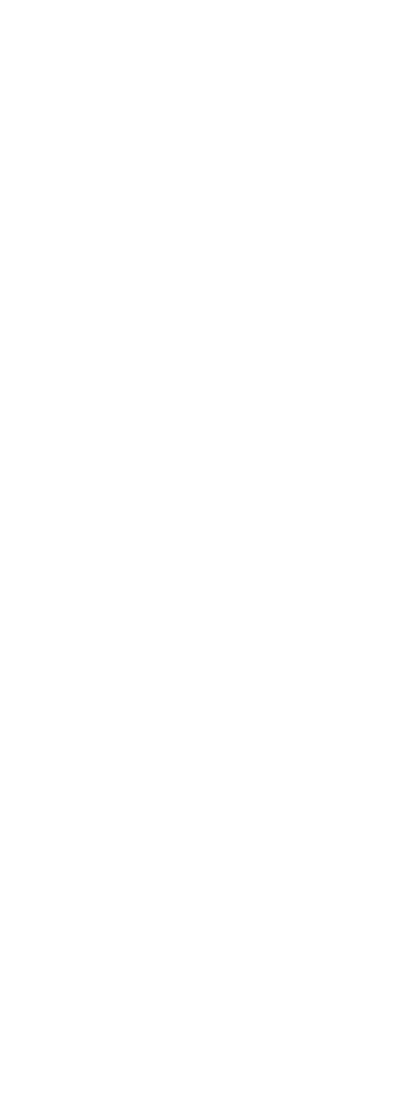
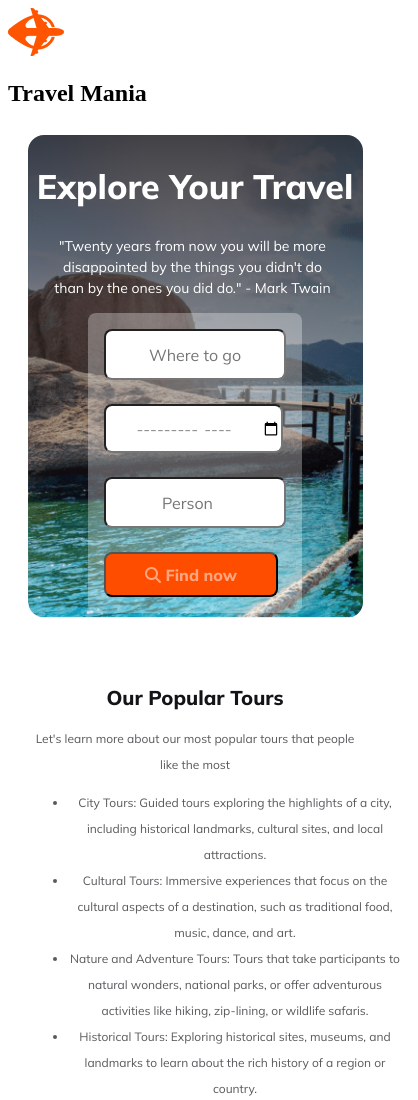
Before and after one commit to avijeetgoswami/assignment2, a plain HTML site: page index.html in a window 390 px wide. Shown: the top 1100 px of the page, 418 px wide, since content can reach past the window. Before the commit the page ends 844 px from the top, so only its background shows below. Drawn offline with Linux system fonts and the light colour scheme.

Commit message:
completed the third part

```diff
--- a/index.html
+++ b/index.html
@@ -1,14 +1,106 @@
 <!DOCTYPE html>
 <html lang="en">
+
 <head>
     <meta charset="UTF-8">
     <meta name="viewport" content="width=device-width, initial-scale=1.0">
-    <title>Document</title>
+    <title>Travel Mania</title>
 
     <link rel="stylesheet" href="styles.css">
 
+
+    <link rel="preconnect" href="https://fonts.googleapis.com">
+    <link rel="preconnect" href="https://fonts.gstatic.com" crossorigin>
+    <link href="https://fonts.googleapis.com/css2?family=Mulish:ital,wght@0,200..1000;1,200..1000&display=swap" rel="stylesheet">
+
+    <link rel="stylesheet" href="https://cdnjs.cloudflare.com/ajax/libs/font-awesome/6.5.1/css/all.min.css" integrity="sha512-DTOQO9RWCH3ppGqcWaEA1BIZOC6xxalwEsw9c2QQeAIftl+Vegovlnee1c9QX4TctnWMn13TZye+giMm8e2LwA==" crossorigin="anonymous" referrerpolicy="no-referrer" />
+
 </head>
+
 <body>
+    <header>
+        <img src="Images/Group 40071 (2).png">
+        <h2>
+            Travel Mania
+        </h2>
 
+    </header>
+    <main>
+        <div id="banner-container">
+            <div>
+                <h2 id="txt1">Explore Your Travel</h2>
+            </div>
+            <div>
+                <p id="txt2">"Twenty years from now you will be more disappointed by the things you didn't do than by the ones you
+                    did do." - Mark Twain</p>
+            </div>
+            <div class="input1">
+                <input type="text" placeholder="Where to go" id="data1">
+                <input type="month" placeholder="When" id="data2">
+                <input type="number" placeholder="Person" id="data3">
+                <button type="submit" id="data4"><i class="fas fa-search"></i> Find now </button>
+            </div>
+        </div>
+
+        <div class="tour1">
+            <div>
+                <h2 id="tt1">Our Popular Tours</h2>
+                <p class="tt2">Let's learn more about our most popular tours that people like the most</p>
+                <ul class="tt2">
+                    <li>City Tours: Guided tours exploring the highlights of a city, including historical landmarks, cultural sites, and local attractions.</li>
+
+                        <li>Cultural Tours: Immersive experiences that focus on the cultural aspects of a destination, such as traditional food, music, dance, and art.</li>
+
+                       <li>Nature and Adventure Tours: Tours that take participants to natural wonders, national parks, or offer adventurous activities like hiking, zip-lining, or wildlife safaris.</li>
+
+                        <li>Historical Tours: Exploring historical sites, museums, and landmarks to learn about the rich history of a region or country.</li>
+                </ul>
+            </div>
+            <div>
+                <img src="Images/Rectangle 4.png" id="img1">
+            </div>
+        </div>
+
+        <div class="container">
+            <h1 class="cht1">Choose Your Destination</h1>
+            <p class="cht2">Here, let us show you some of our tourist spot for the next tour. Choose any of the below given tourist places.</p>
+
+            <div class="image-container">
+                <div class="img0">
+                    <h3 class="imt">Maldives</h3>
+                    <img src="Images/Rectangle 5.png" class="img2">
+                </div>
+                <div class="img0">
+                    <h3 class="imt">Indonesia</h3>
+                    <img src="Images/Rectangle 8.png" class="img2">
+                </div>
+                <div class="img0">
+                    <h3 class="imt">Srilanka</h3>
+                    <img src="Images/Rectangle 6.png" class="img2">
+                </div>
+                <div class="img0">
+                    <h3 class="imt">North America</h3>
+                    <img src="Images/Rectangle 7.png" class="img2">
+                </div>
+                <div class="img0">
+                    <h3 class="imt">Kashmir</h3>
+                    <img src="Images/Rectangle 9.png" class="img2">
+                </div>
+                <div class="img0">
+                    <h3 class="imt">Bangladesh</h3>
+                    <img src="Images/Rectangle 11.png" class="img2">
+                </div>
+                <div class="img0">
+                    <h3 class="imt">Bandarban</h3>
+                    <img src="Images/Rectangle 10.png" class="img2">
+                </div>
+            </div>
+        </div>
+
+    </main>
+    <footer>
+
+    </footer>
 </body>
+
 </html>
--- a/styles.css
+++ b/styles.css
@@ -0,0 +1,288 @@
+
+
+
+
+
+
+
+
+
+/* banner content */
+
+#banner-container{
+    border-radius: 16px;
+background: linear-gradient(180deg, rgba(19, 19, 24, 0.80) 0%, rgba(19, 19, 24, 0.00) 100%), url('Images/Group\ 13\ \(1\)\ \(1\).png');
+margin: auto;
+background-repeat: no-repeat;
+background-size: cover;
+width: 1170px;
+height: 500px;
+text-align: center;
+
+
+}
+
+#txt1{
+    color: #FFF;
+font-family: Mulish;
+font-size: 64px;
+font-weight: 800;
+padding-top: 100px;
+}
+
+#txt2{
+    color: #FFF;
+font-family: Mulish;
+font-size: 16px;
+font-weight: 400;
+line-height: 26px;
+width: 676px;
+padding: 0 250px;
+}
+
+.input1{
+    display: inline-flex;
+padding: 16px;
+align-items: flex-start;
+gap: 24px;
+border-radius: 8px;
+background: rgba(255, 255, 255, 0.30);
+}
+#data1 {
+    width: 174px;
+height: 45px;
+flex-shrink: 0;
+border-radius: 8px;
+background: #FFF;
+color: rgba(19, 19, 24, 0.50);
+text-align: center;
+font-family: Mulish;
+font-size: 16px;
+font-weight: 400;
+}
+
+#data2{
+    width: 174px;
+height: 45px;
+flex-shrink: 0;
+border-radius: 8px;
+background: #FFF;
+color: rgba(19, 19, 24, 0.50);
+text-align: center;
+font-family: Mulish;
+font-size: 16px;
+font-weight: 400;
+}
+
+#data3{
+    width: 174px;
+height: 45px;
+flex-shrink: 0;
+border-radius: 8px;
+background: #FFF;
+color: rgba(19, 19, 24, 0.50);
+text-align: center;
+font-family: Mulish;
+font-size: 16px;
+font-weight: 400;
+}
+
+#data4{
+    width: 174px;
+height: 45px;
+flex-shrink: 0;
+border-radius: 8px;
+background: #ff4d00;
+color: rgba(255, 255, 255, 0.5);
+text-align: center;
+font-family: Mulish;
+font-size: 16px;
+font-weight: 800;
+}
+
+@media screen and (max-width: 600px) {
+    .input1{
+        min-width: auto;
+        min-height: auto;
+        flex-direction: column;
+
+    }
+
+    #banner-container{
+    background-size: cover;
+    width: 335px;
+height: 483px;
+    text-align: center;}
+
+    #txt1{
+        color: #FFF;
+    font-family: Mulish;
+    font-size: 34px;
+    font-weight: 800;
+    padding-top: 30px;
+    }
+
+    #txt2{
+        color: #FFF;
+    font-family: Mulish;
+font-size: 14px;
+font-weight: 400;
+line-height: 21px;
+padding: 0 25px;
+width: 280px;
+    }
+}
+
+/* Second Main */
+
+.tour1{
+    display: flex;
+    gap: 20px;
+background-color: #fff;
+margin: auto;
+width: 1170px;
+height: 500px;
+text-align: center;
+margin-top: 100px;
+margin-bottom: 100px;
+}
+
+#tt1{
+    color: #131318;
+font-family: Mulish;
+font-size: 40px;
+font-weight: 800;
+}
+
+.tt2{
+    color: rgba(19, 19, 24, 0.70);
+font-family: Mulish;
+font-size: 16px;
+font-style: normal;
+font-weight: 400;
+line-height: 26px;
+width: 577px;
+}
+
+
+#img1{
+    width: 540px;
+height: 550px;
+}
+
+@media screen and (max-width: 600px) {
+    .tour1{
+        flex-direction: column;
+        gap: 10px;
+        width: 335px;
+        height: 700px;
+    text-align: center;
+    margin-top: 50px;
+    margin-bottom: 50px;
+    }
+
+    #tt1{
+    font-size: 20px;
+    }
+
+    .tt2{
+    font-size: 12px;
+    width: 335px;
+    padding-right: 15px;
+    }
+
+
+    #img1{
+        width: 335px;
+        height: 342px;
+        padding-left: 20px;
+    }
+}
+
+
+/* Third Main */
+.container{
+    text-align: center;
+    background: #FFF;
+    margin: auto;
+    margin-top: 100px;
+    margin-bottom: 100px;
+    max-width: 1200px;
+    padding-left: 50px;
+
+}
+
+.cht1{
+    color: #131318;
+font-family: Mulish;
+font-size: 40px;
+font-weight: 800;
+}
+
+.cht2{
+    color: rgba(19, 19, 24, 0.70);
+font-family: Mulish;
+font-size: 16px;
+font-weight: 400;
+line-height: 26px;
+padding-bottom: 30px;
+}
+
+.image-container{
+    display: flex;
+    flex-wrap: wrap;
+    gap: 20px;
+}
+
+.img0{
+    position: relative;
+}
+.img0 .imt{
+    position: absolute;
+    left: 40%;
+    top: 40%;
+    color: #FFF;
+    font-family: Mulish;
+    font-size: 32px;
+}
+
+@media screen and (max-width:600px) {
+    .image-container{
+        display: flex;
+        flex-wrap: wrap;
+        gap: 20px;
+    }
+
+    .cht1{
+    font-size: 22px;
+    padding-top: 20px;
+    }
+
+    .cht2{
+    font-size: 12px;
+    line-height: 16px;
+    padding-bottom: 10px;
+    }
+
+    .img2 {
+        width: 335px;
+height: 176px;
+
+    }
+
+    .img0{
+        position: relative;
+    }
+    .img0 .imt{
+        position: absolute;
+        left: 40%;
+        top: 40%;
+        color: #FFF;
+        font-family: Mulish;
+        font-size: 20px;
+    }
+
+    .container{
+        padding-left: 30px;
+    }
+}
```
Also changed, not shown: Images/travel-mania-high-resolution-logo-transparent.png (added).
